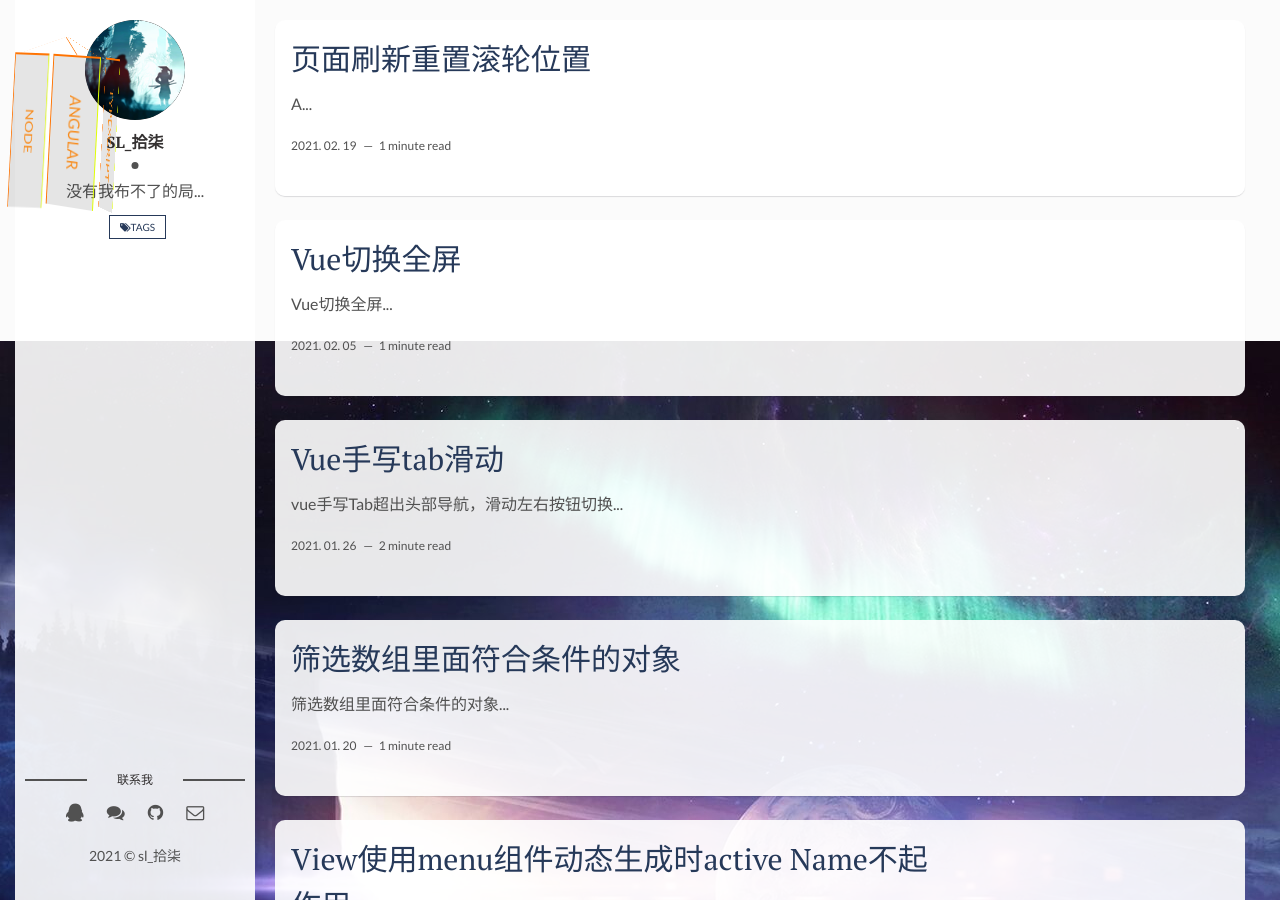
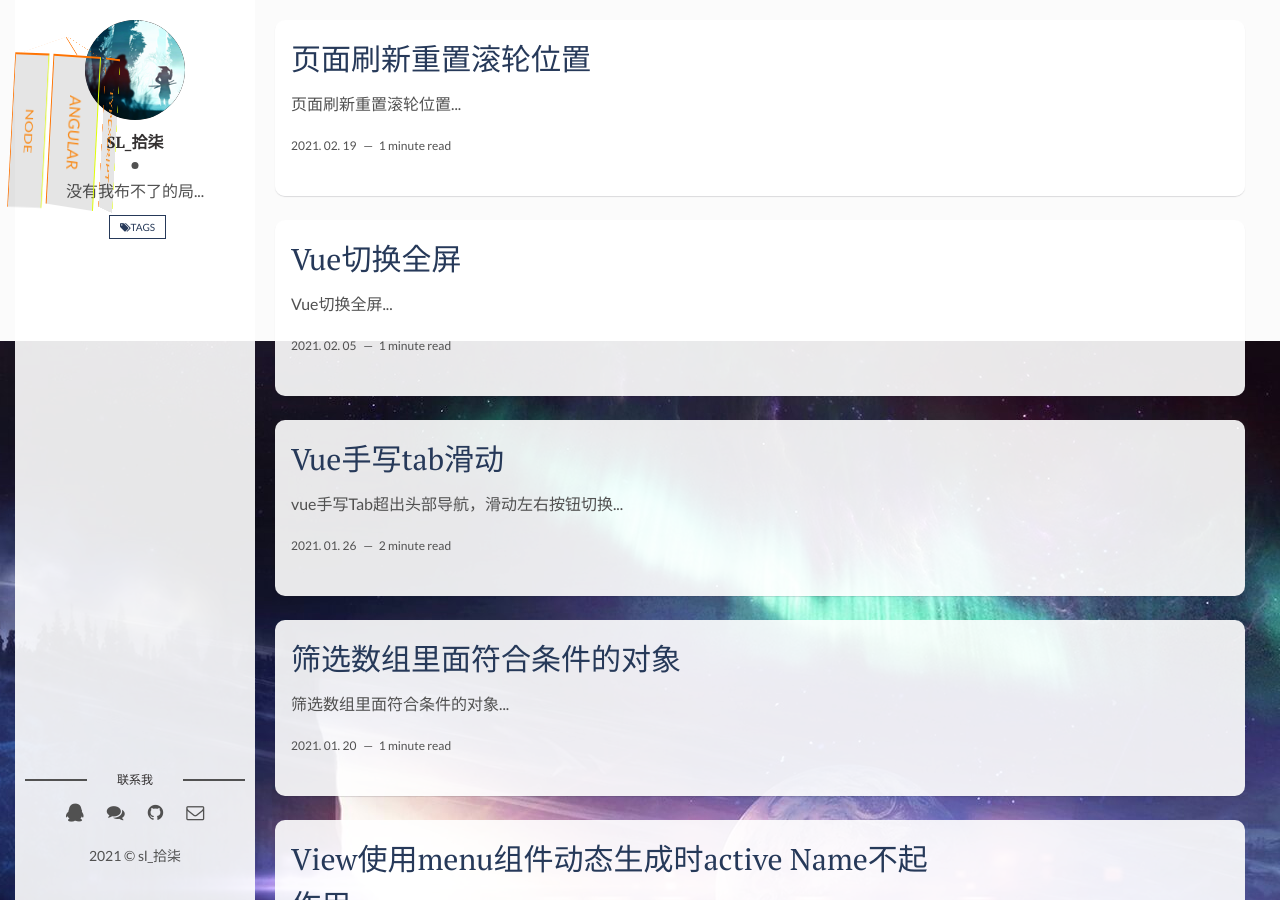
Before and after one commit to sl17/cyclone.github.io, a Jekyll site: the page built from index.html, in a window 1280 px wide and 900 px high. Built offline with Jekyll 4.4.1, drawn with Linux system fonts in a browser that asks for light colours; the list of posts is cut into pages by our own code.

Commit message:
Update 2021-02-19-页面刷新重置滚轮位置.md

````diff
--- a/_posts/2021-02-19-页面刷新重置滚轮位置.md
+++ b/_posts/2021-02-19-页面刷新重置滚轮位置.md
@@ -5,7 +5,7 @@
 tags:
   - JS操作
 ---
-## A New Post
+## 页面刷新重置滚轮位置 or 做出类似对话框的效果，新的消息在最底部而不被遮挡
 
 
 ```
````
